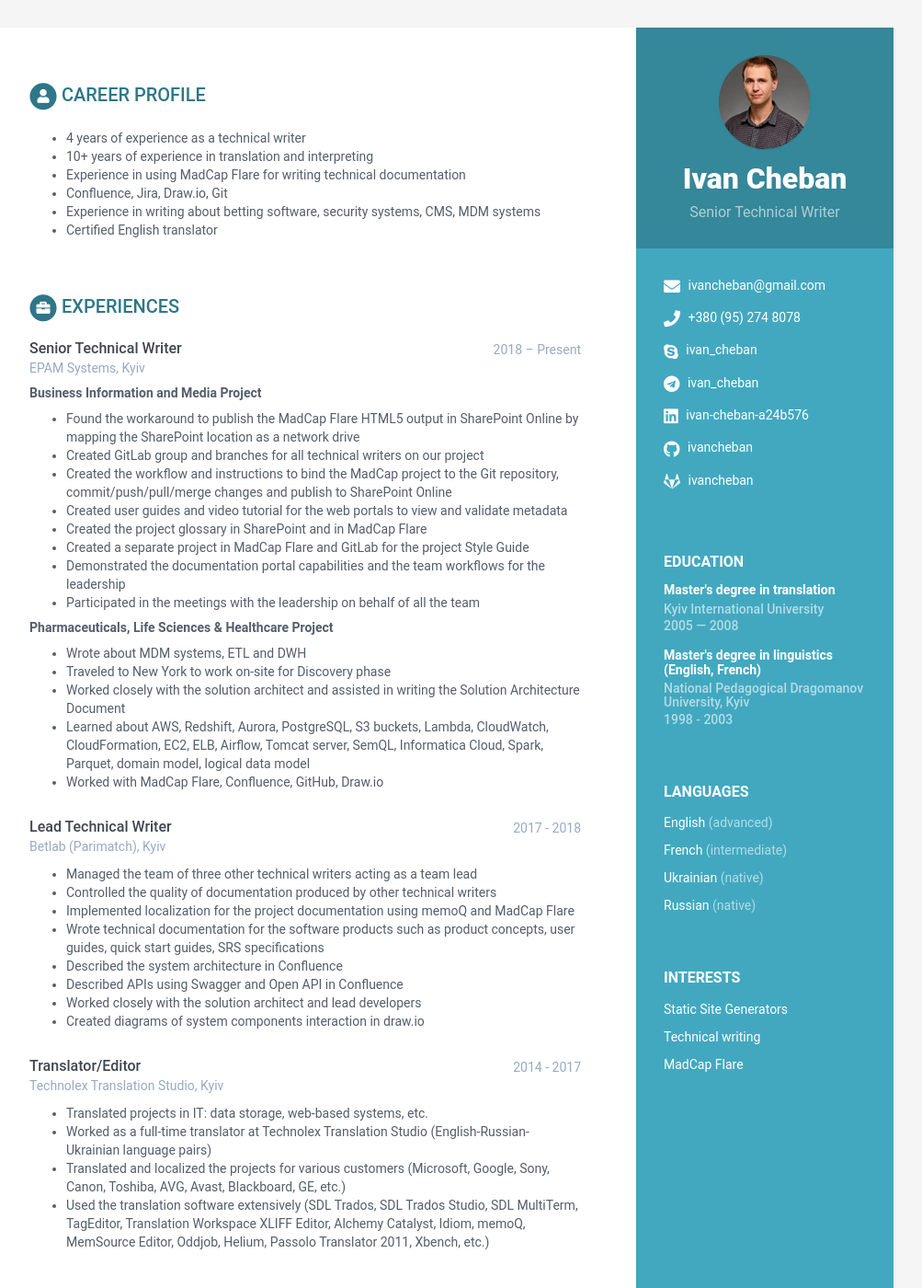
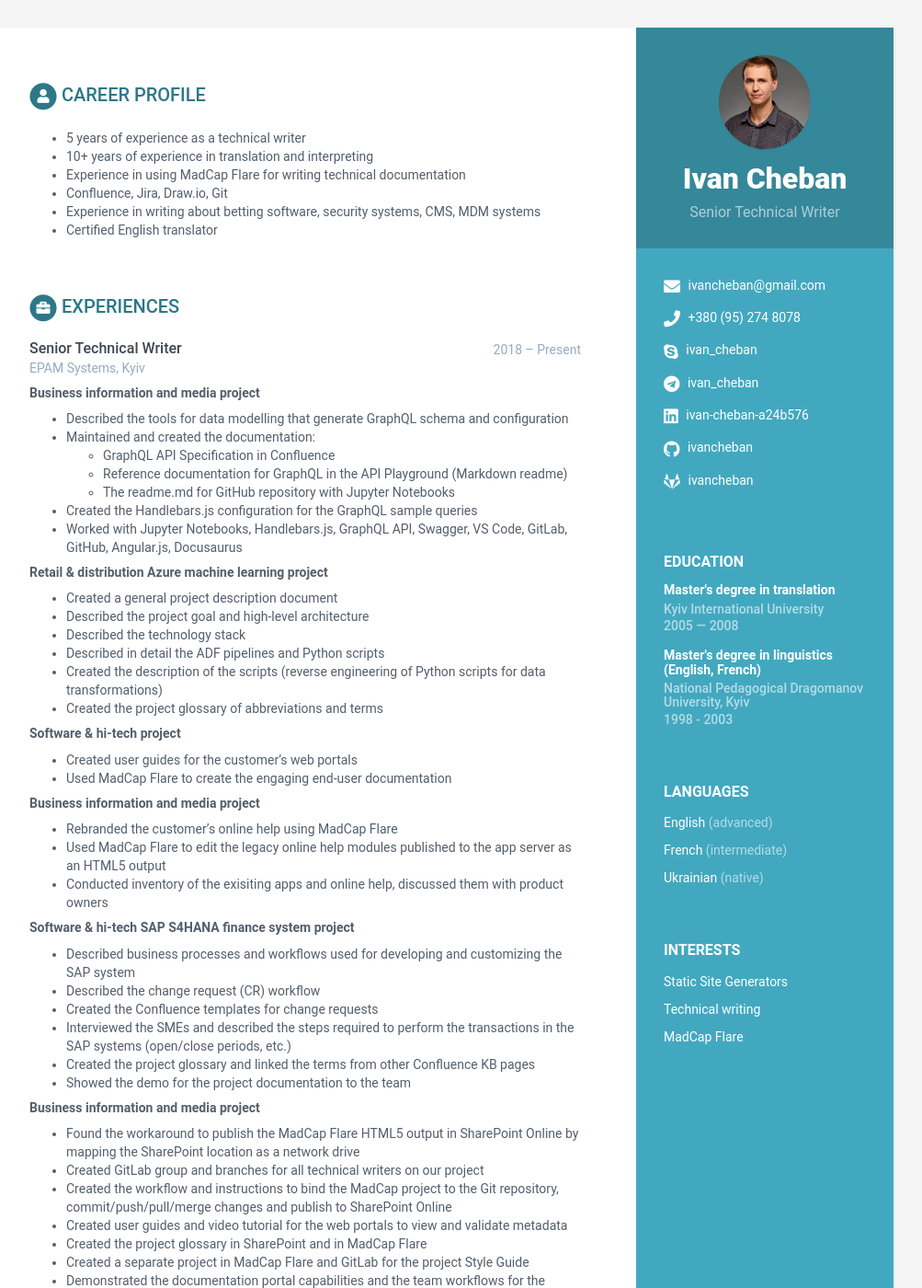
Before and after one commit to ivancheban/online-cv, a Jekyll site: the page built from index.html, in a window 1280 px wide and 1400 px high. Shown: the whole window at 92% size, without its empty margins (168-1171 px from the left). Built offline with Jekyll 4.4.1, drawn with Linux system fonts in a browser that asks for light colours; some of the changed text lies outside the part shown.

Commit message:
edited CV projects

```diff
--- a/_data/data.yml
+++ b/_data/data.yml
@@ -36,9 +36,6 @@ sidebar:
       - idiom: Ukrainian
         level: native
 
-      - idiom: Russian
-        level: native
-
     interests:
       - item: Static Site Generators
         link:
@@ -52,7 +49,7 @@ sidebar:
 career-profile:
     title: Career Profile
     summary: |
-          - 4 years of experience as a technical writer
+          - 5 years of experience as a technical writer
           - 10+ years of experience in translation and interpreting
           - Experience in using MadCap Flare for writing technical documentation
           - Confluence, Jira, Draw.io, Git
@@ -83,7 +80,41 @@ experiences:
       time: 2018 – Present
       company: EPAM Systems, Kyiv
       details: |
-        ##### Business Information and Media Project
+        ##### Business information and media project
+          - Described the tools for data modelling that generate GraphQL schema and configuration
+          - Maintained and created the documentation:
+            - GraphQL API Specification in Confluence
+            - Reference documentation for GraphQL in the API Playground (Markdown readme)
+            - The readme.md for GitHub repository with Jupyter Notebooks
+          - Created the Handlebars.js configuration for the GraphQL sample queries
+          - Worked with Jupyter Notebooks, Handlebars.js, GraphQL API, Swagger, VS Code, GitLab, GitHub, Angular.js, Docusaurus
+
+        ##### Retail & distribution Azure machine learning project
+          - Created a general project description document
+          - Described the project goal and high-level architecture
+          - Described the technology stack
+          - Described in detail the ADF pipelines and Python scripts
+          - Created the description of the scripts (reverse engineering of Python scripts for data transformations)
+          - Created the project glossary of abbreviations and terms
+
+        ##### Software & hi-tech project
+          - Created user guides for the customer's web portals
+          - Used MadCap Flare to create the engaging end-user documentation
+
+        ##### Business information and media project
+          - Rebranded the customer's online help using MadCap Flare
+          - Used MadCap Flare to edit the legacy online help modules published to the app server as an HTML5 output
+          - Conducted inventory of the exisiting apps and online help, discussed them with product owners
+
+        ##### Software & hi-tech SAP S4HANA finance system project
+          - Described business processes and workflows used for developing and customizing the SAP system
+          - Described the change request (CR) workflow
+          - Created the Confluence templates for change requests
+          - Interviewed the SMEs and described the steps required to perform the transactions in the SAP systems (open/close periods, etc.)
+          - Created the project glossary and linked the terms from other Confluence KB pages
+          - Showed the demo for the project documentation to the team
+
+        ##### Business information and media project
           - Found the workaround to publish the MadCap Flare HTML5 output in SharePoint Online by mapping the SharePoint location as a network drive
           - Created GitLab group and branches for all technical writers on our project
           - Created the workflow and instructions to bind the MadCap project to the Git repository, commit/push/pull/merge changes and publish to SharePoint Online
@@ -93,7 +124,7 @@ experiences:
           - Demonstrated the documentation portal capabilities and the team workflows for the leadership
           - Participated in the meetings with the leadership on behalf of all the team
 
-        ##### Pharmaceuticals, Life Sciences & Healthcare Project
+        ##### Pharmaceuticals, life sciences & healthcare project
           - Wrote about MDM systems, ETL and DWH
           - Traveled to New York to work on-site for Discovery phase
           - Worked closely with the solution architect and assisted in writing the Solution Architecture Document
```
